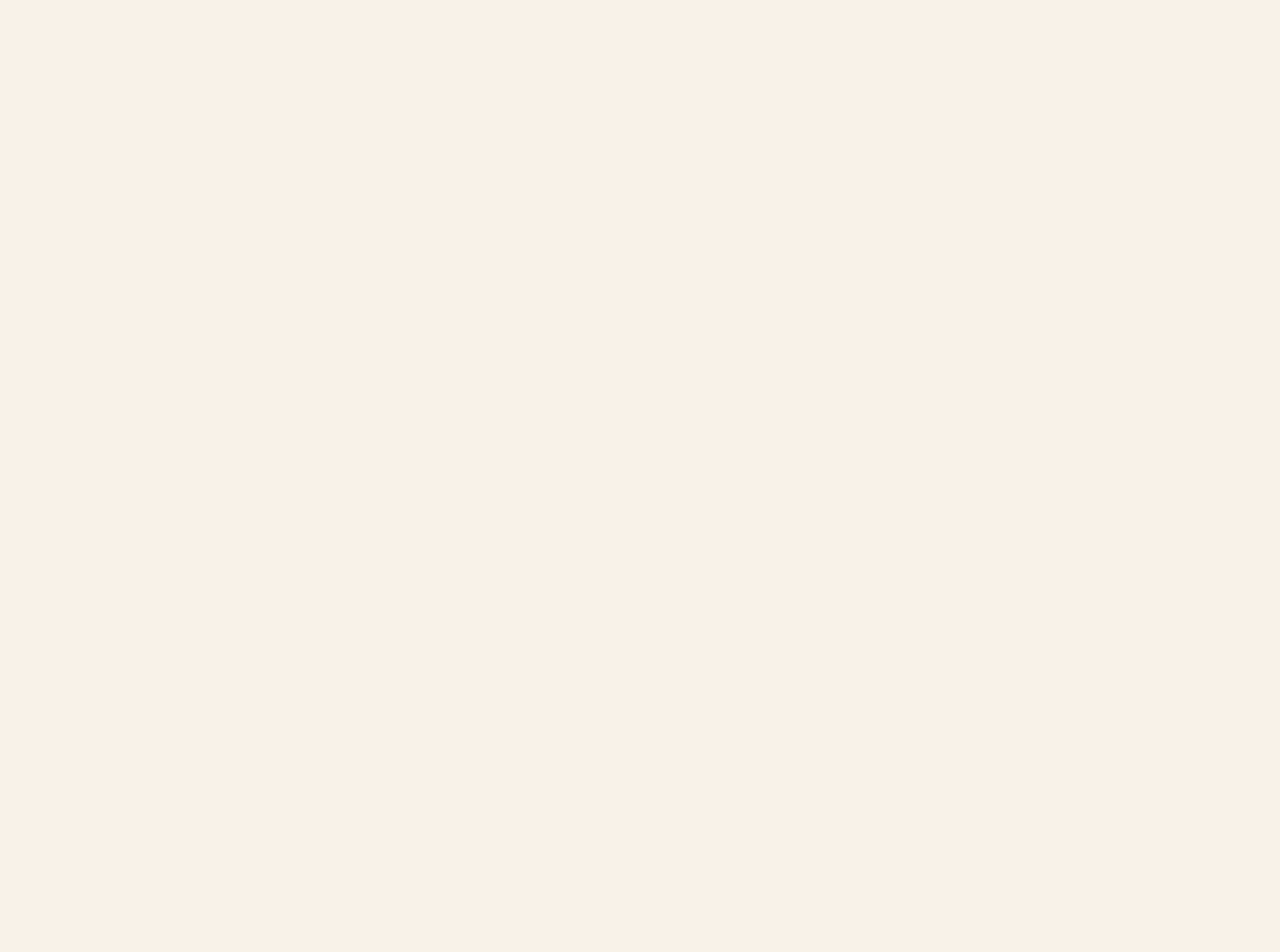
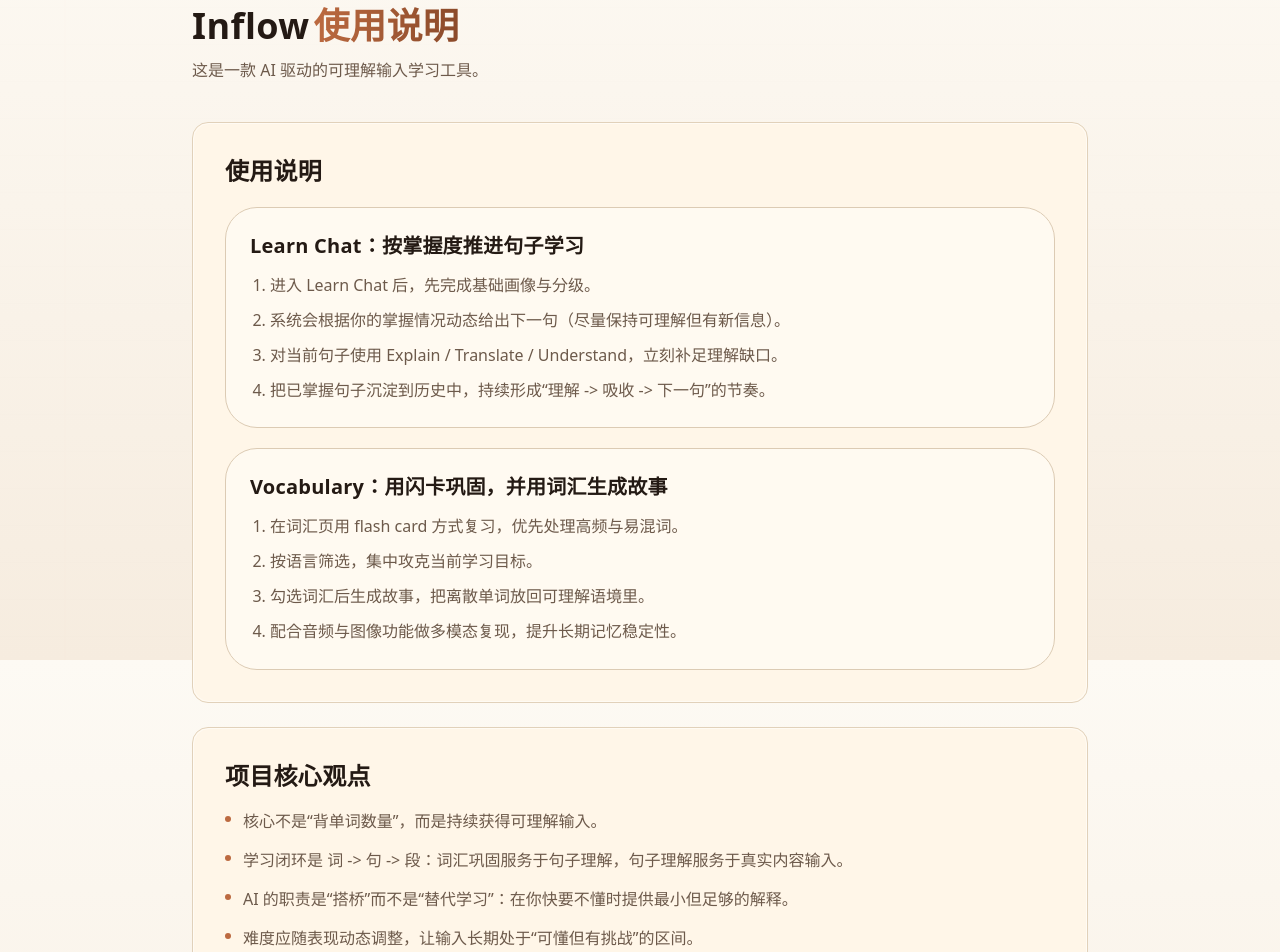
Before and after one commit to LiuZhaoyan/inflow, a Next.js app: page /docs in a window 1280 px wide. Shown: the part 140-1092 px from the top of the page. Before the commit the page ends 800 px from the top, so only its background shows below. Built offline with nearby package versions, Linux system fonts and the light colour scheme; no server answers.

Commit message:
feat(docs): add usage guides and core ideas to documentation page

```diff
--- a/app/docs/page.tsx
+++ b/app/docs/page.tsx
@@ -1,7 +1,81 @@
+import Link from "next/link";
+import Header from "@/components/Header";
+import SectionTitle from "@/components/SectionTitle";
+
+const usageGuides = [
+  {
+    title: "Learn Chat：按掌握度推进句子学习",
+    steps: [
+      "进入 Learn Chat 后，先完成基础画像与分级。",
+      "系统会根据你的掌握情况动态给出下一句（尽量保持可理解但有新信息）。",
+      "对当前句子使用 Explain / Translate / Understand，立刻补足理解缺口。",
+      "把已掌握句子沉淀到历史中，持续形成“理解 -> 吸收 -> 下一句”的节奏。",
+    ],
+  },
+  {
+    title: "Vocabulary：用闪卡巩固，并用词汇生成故事",
+    steps: [
+      "在词汇页用 flash card 方式复习，优先处理高频与易混词。",
+      "按语言筛选，集中攻克当前学习目标。",
+      "勾选词汇后生成故事，把离散单词放回可理解语境里。",
+      "配合音频与图像功能做多模态复现，提升长期记忆稳定性。",
+    ],
+  },
+];
+
+const coreIdeas = [
+  "核心不是“背单词数量”，而是持续获得可理解输入。",
+  "学习闭环是 词 -> 句 -> 段：词汇巩固服务于句子理解，句子理解服务于真实内容输入。",
+  "AI 的职责是“搭桥”而不是“替代学习”：在你快要不懂时提供最小但足够的解释。",
+  "难度应随表现动态调整，让输入长期处于“可懂但有挑战”的区间。",
+];
+
 export default function DocsPage() {
   return (
-    <div>
-      <h1>Documentation</h1>
+    <div className="page-surface page-surface-reading text-[var(--foreground)] selection:bg-[#f1d6bd] selection:text-[#2d231c]">
+      <Header rightText="Docs" />
+
+      <main className="w-full px-6 lg:px-12 pb-20">
+        <div className="mx-auto max-w-4xl reveal-up">
+          <SectionTitle
+            eyebrow="Documentation"
+            title="Inflow"
+            highlight="使用说明"
+            description="这是一款 AI 驱动的可理解输入学习工具。"
+          />
+        </div>
+
+        <section className="mx-auto max-w-4xl space-y-6">
+          <article className="paper-card-soft p-6 md:p-8 reveal-up stagger-1">
+            <h2 className="paper-title text-2xl">使用说明</h2>
+            <div className="mt-5 grid gap-5">
+              {usageGuides.map((guide) => (
+                <div key={guide.title} className="paper-panel-flat border border-[var(--line-0)] p-5 md:p-6">
+                  <h3 className="paper-title text-xl">{guide.title}</h3>
+                  <ol className="mt-3 space-y-2 text-[var(--ink-2)] list-decimal pl-5">
+                    {guide.steps.map((step) => (
+                      <li key={step}>{step}</li>
+                    ))}
+                  </ol>
+                </div>
+              ))}
+            </div>
+          </article>
+
+          <article className="paper-card-soft p-6 md:p-8 reveal-up stagger-2">
+            <h2 className="paper-title text-2xl">项目核心观点</h2>
+            <ul className="mt-4 space-y-3 text-[var(--ink-2)]">
+              {coreIdeas.map((idea) => (
+                <li key={idea} className="flex gap-3">
+                  <span className="mt-2 h-1.5 w-1.5 rounded-full bg-[var(--accent-0)] shrink-0" />
+                  <span>{idea}</span>
+                </li>
+              ))}
+            </ul>
+          </article>
+
+        </section>
+      </main>
     </div>
   );
 }
--- a/app/profile/page.tsx
+++ b/app/profile/page.tsx
@@ -131,7 +131,7 @@
   }
 
   return (
-    <div className="page-surface page-surface-operation text-[var(--foreground)] font-sans selection:bg-[#f1d6bd] selection:text-[#2d231c]">
+    <div className="page-surface page-surface-operation [--page-bg-color:#efe5d7] [--page-bg-image:linear-gradient(180deg,#f7efe3_0%,#ebdcc8_100%)] [--paper-note:#e3c9ad] [--paper-note-strong:#e8d2ba] text-[var(--foreground)] font-sans selection:bg-[#f1d6bd] selection:text-[#2d231c]">
       <Header showProfile={false} />
 
       <main className="max-w-5xl mx-auto px-4 md:px-5 pb-20 pt-10">
--- a/components/Header.tsx
+++ b/components/Header.tsx
@@ -22,7 +22,7 @@
   );
 
   return (
-    <header className="sticky top-0 z-50 w-full border-b border-[var(--line-0)] bg-[rgba(251,245,236,0.82)] backdrop-blur-md">
+    <header className="sticky top-0 z-50 w-full border-b border-[var(--line-0)] bg-[rgba(233,222,205,0.9)] backdrop-blur-md">
       <div className="mx-auto w-full px-6 lg:px-12 flex items-center justify-between py-4">
         {homeLink ? (
           <Link
```
